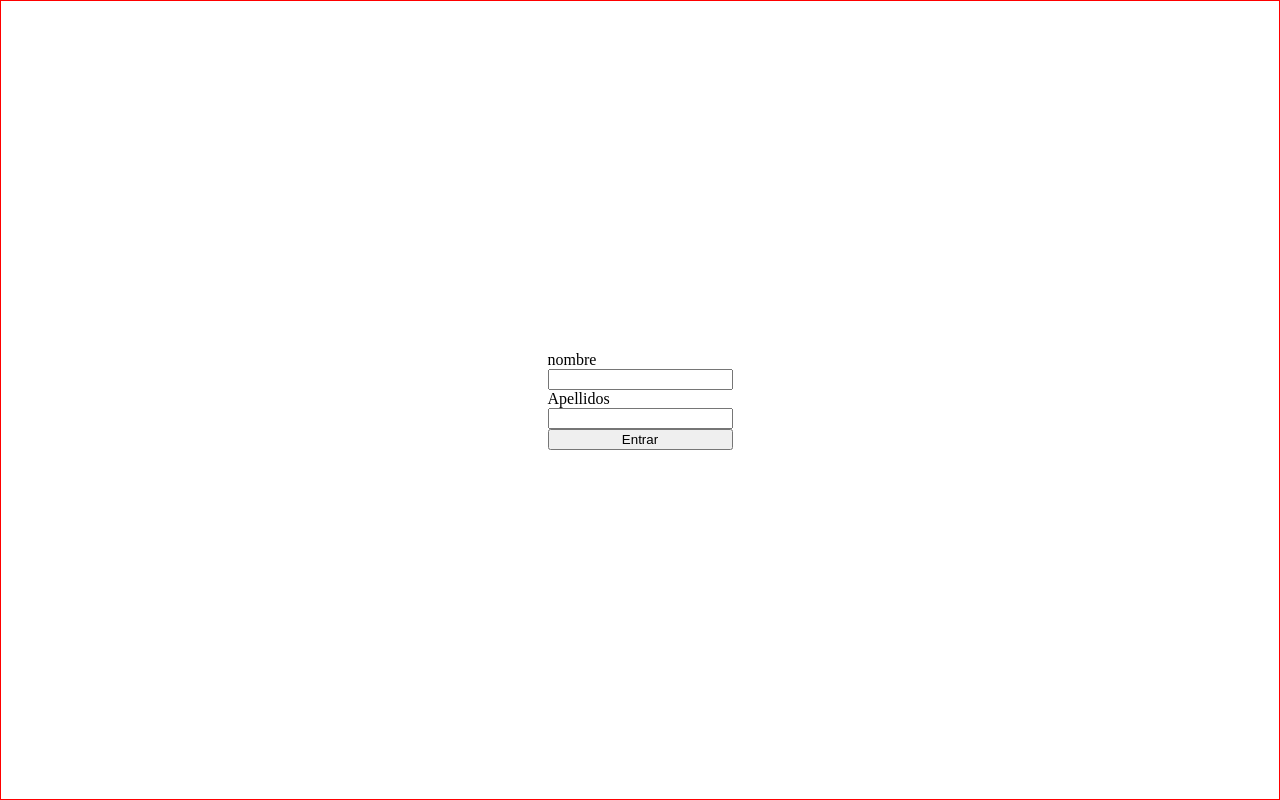
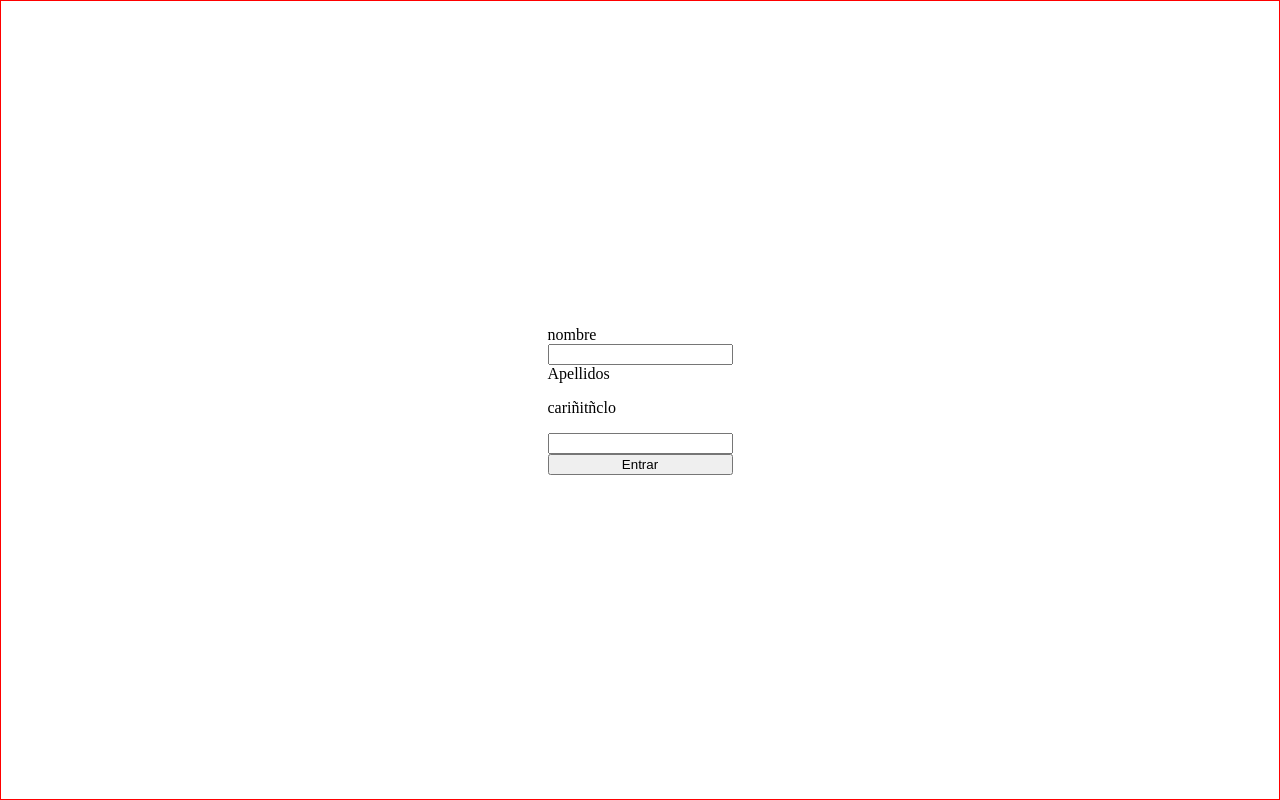
Before and after one commit to HeinzNaumann/KeepCodingHTMLCSS, a plain HTML site: page index.html in a window 1280 px wide. Drawn offline with Linux system fonts and the light colour scheme.

Commit message:
añadimos cariñito

```diff
--- a/index.html
+++ b/index.html
@@ -34,6 +34,8 @@
                 <label>nombre</label>
                 <input type="text">
                 <label>Apellidos</label>
+
+                <p>cariñitñclo</p>
                 <input type="text">
                 <button>Entrar</button>
             </form>
```
Also changed, not shown: 1 other file.
